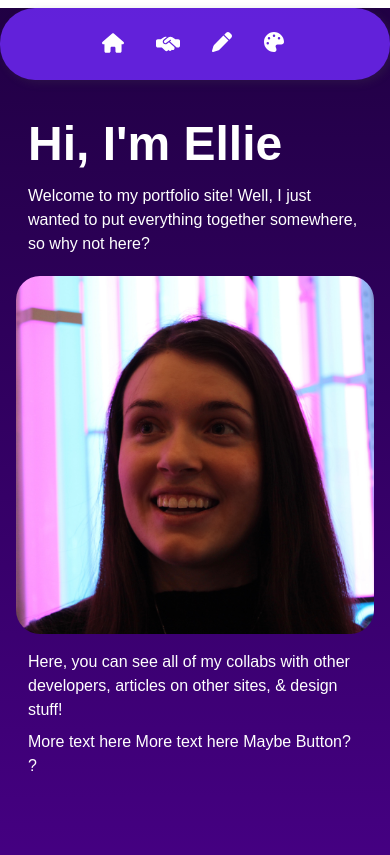
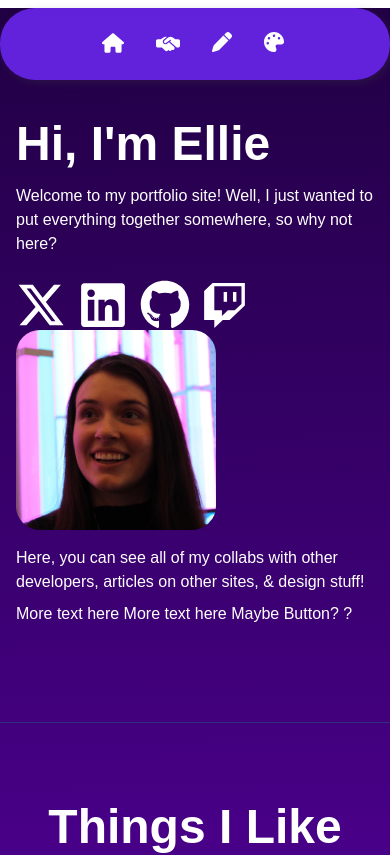
Before and after one commit to elliezub/Ellies-blog-links, a Next.js app: page / in a window 390 px wide. Shown: the top 855 px of the page. Built offline with nearby package versions, Linux system fonts and the light colour scheme.

Commit message:
add readme

```diff
--- a/app/components/Navbar.js
+++ b/app/components/Navbar.js
@@ -3,10 +3,10 @@ import Link from "next/link";
 export default function Navbar() {
   return (
     <nav className="bg-[#722aff]/80 text-white flex items-center justify-between rounded-[35px] m-2 p-2 px-3 pr-4 max-w-7xl mx-auto">
-      <button className="btn btn-ghost rounded-3xl ml-1 text-2xl hidden sm:flex">
+      <button className="hidden sm:flex ml-2">
         {/* maybe add glow hover to this buttton */}
         <Link href="/">
-          <img src="\cat-icon-white.png" className="w-9 h-9"></img>
+          <img src="\cartoonpfp.png" className="w-12 h-12 outline-img"></img>
         </Link>
       </button>
 
--- a/app/globals.css
+++ b/app/globals.css
@@ -21,6 +21,15 @@ body {
 
 nav {
   box-shadow: 3px 3px 8px rgba(71, 71, 71, 0.24);
+}
+
+.outline-img {
+  transition: box-shadow 0.3s ease;
+  border-radius: 50%;
+}
+
+.outline-img:hover {
+  box-shadow: 0 0 0 3px rgba(201, 143, 255, 0.5);
 }
 
 .blog-container > *, .design-box {
--- a/app/page.js
+++ b/app/page.js
@@ -7,28 +7,29 @@ export default function Home() {
     <div className="md:min-h-screen">
       <div className="w-full border-b-[1.4px] border-indigo-900">
         <main className="max-w-[1200px] mx-auto flex p-4 md:justify-between md:flex-nowrap flex-wrap mt-6 md:mt-24 sm:mt-12 pb-20">
-          <div className="lg:mr-12 sm:mr-4">
-            <h1 className="md:text-6xl text-5xl font-bold mb-4 md:mx-0 mx-3">
+
+         <div className="lg:mr-12 sm:mr-4">
+            <h1 className="md:text-6xl text-5xl font-bold mb-4 ">
               Hi, I&apos;m Ellie
             </h1>
             <div className="xl:text-xl lg:text-lg lg:pr-12 md:flex md:space-x-10">
+
               <div className="md:max-w-sm">
-                <p className="md:mb-0 mb-5 md:mx-0 mx-3">
+                <p className="md:mb-0 mb-5 ">
                   Welcome to my portfolio site! Well, I just wanted to put
                   everything together somewhere, so why not here?
                 </p>
-                <div className="hidden md:block mt-6 ">
+                <div className="mt-6">
                   <SocialIcons />
                 </div>
               </div>
-
               <img
                 src="/elliepfp.jpg"
                 alt="profile"
-                className=" rounded-3xl md:hidden"
+                className=" rounded-3xl md:hidden max-w-[200px]"
               />
 
-              <div className="md:mb-0 mb-4 md:mx-0 mx-3 md:mt-0 mt-4 md:max-w-xs space-y-2">
+              <div className="md:mb-0 mb-4 md:mt-0 mt-4 md:max-w-xs space-y-2">
                 <p>Here, you can see all of my collabs with other developers, articles on other sites, & design stuff!</p>
                 <p>More text here More text here Maybe Button? ? </p>
               </div>
```
Also changed, not shown: public/cartoonpfp.png (added), 1 other file (tests, documents, lock files or other folders).
